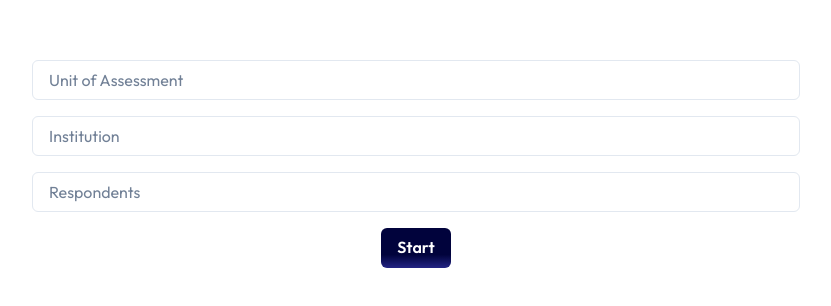
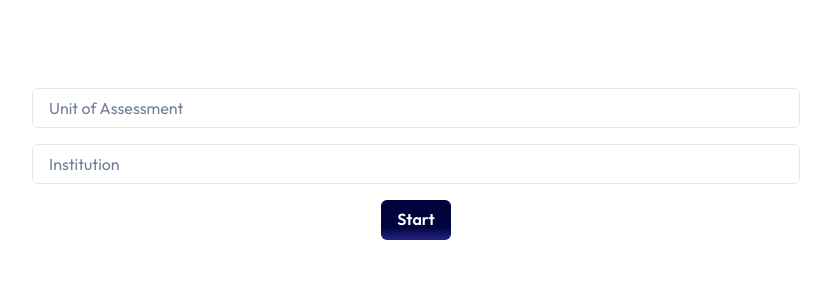
Before and after one commit to RDSandakelum/SECRA-Web-App, a React (Vite) app: page /landing in a window 1280 px wide. Shown: the part 236-542 px from the top of the page, without its empty margins (224-1055 px from the left). Built offline with nearby package versions, Linux system fonts and the light colour scheme.

Commit message:
Hide respondents

```diff
--- a/src/Components/Landing.jsx
+++ b/src/Components/Landing.jsx
@@ -22,7 +22,7 @@ export default function Landing() {
 
   const navigateTo = useNavigate();
   const navigate = () => {
-    if (uniInfo.Institution !== "" && uniInfo.unitOfAssessment !== "" && uniInfo.Respondents !== "") {
+    if (uniInfo.Institution !== "" && uniInfo.unitOfAssessment !== "") {
       navigateTo("/survey", { state: uniInfo });
     } else {
       toast({
@@ -42,9 +42,9 @@ export default function Landing() {
     setUniInfo({ ...uniInfo, Institution: event.target.value });
   };
 
-  const handleChangeRespondents = (event) => {
-    setUniInfo({ ...uniInfo, Respondents: event.target.value });
-  };
+  // const handleChangeRespondents = (event) => {
+  //   setUniInfo({ ...uniInfo, Respondents: event.target.value });
+  // };
 
 
   return (
@@ -70,13 +70,13 @@ export default function Landing() {
             autoComplete="on"
             onChange={handleChangeInst}
           />
-          <Input
+          {/* <Input
             id="respondents"
             placeholder="Respondents"
             type="text"
             autoComplete="on"
             onChange={handleChangeRespondents}
-          />
+          /> */}
         </Stack>
         <Center>
           <Button
--- a/src/Components/ResultPage.jsx
+++ b/src/Components/ResultPage.jsx
@@ -124,7 +124,7 @@ export default function ResultPage() {
           <Chart providedLabels={providedLabels} labelData={labelData} />
         </Center>
         <Center>
-        <Text mt="2rem" fontSize="2rem" fontWeight="bold">Respondents : {respondents}</Text>
+        {/* <Text mt="2rem" fontSize="2rem" fontWeight="bold">Respondents : {respondents}</Text> */}
         </Center>
         <Center>
         <Text mt="2rem" fontSize="2rem" fontWeight="bold">{unitOfAssessment} : {inst}</Text>
```
